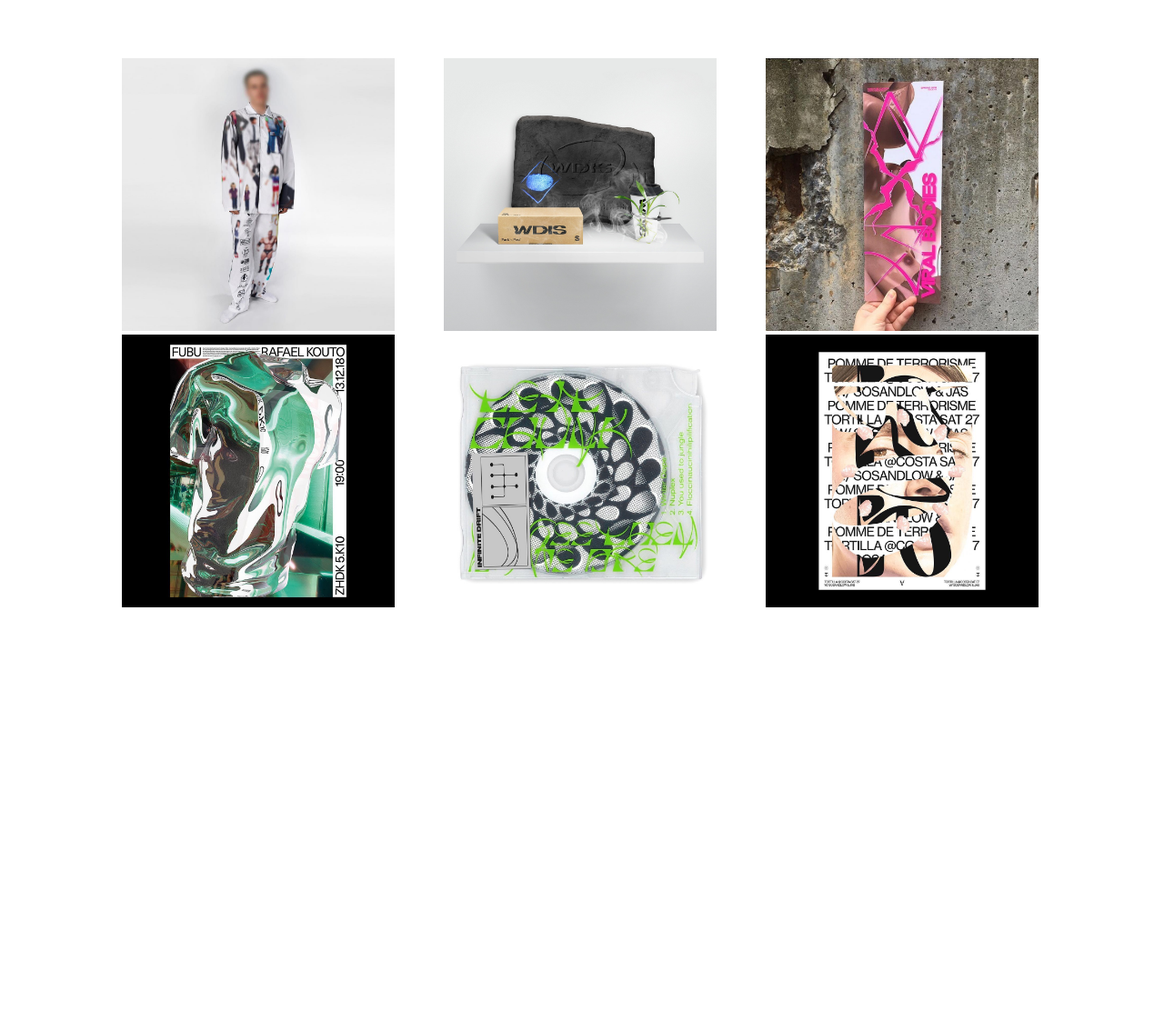
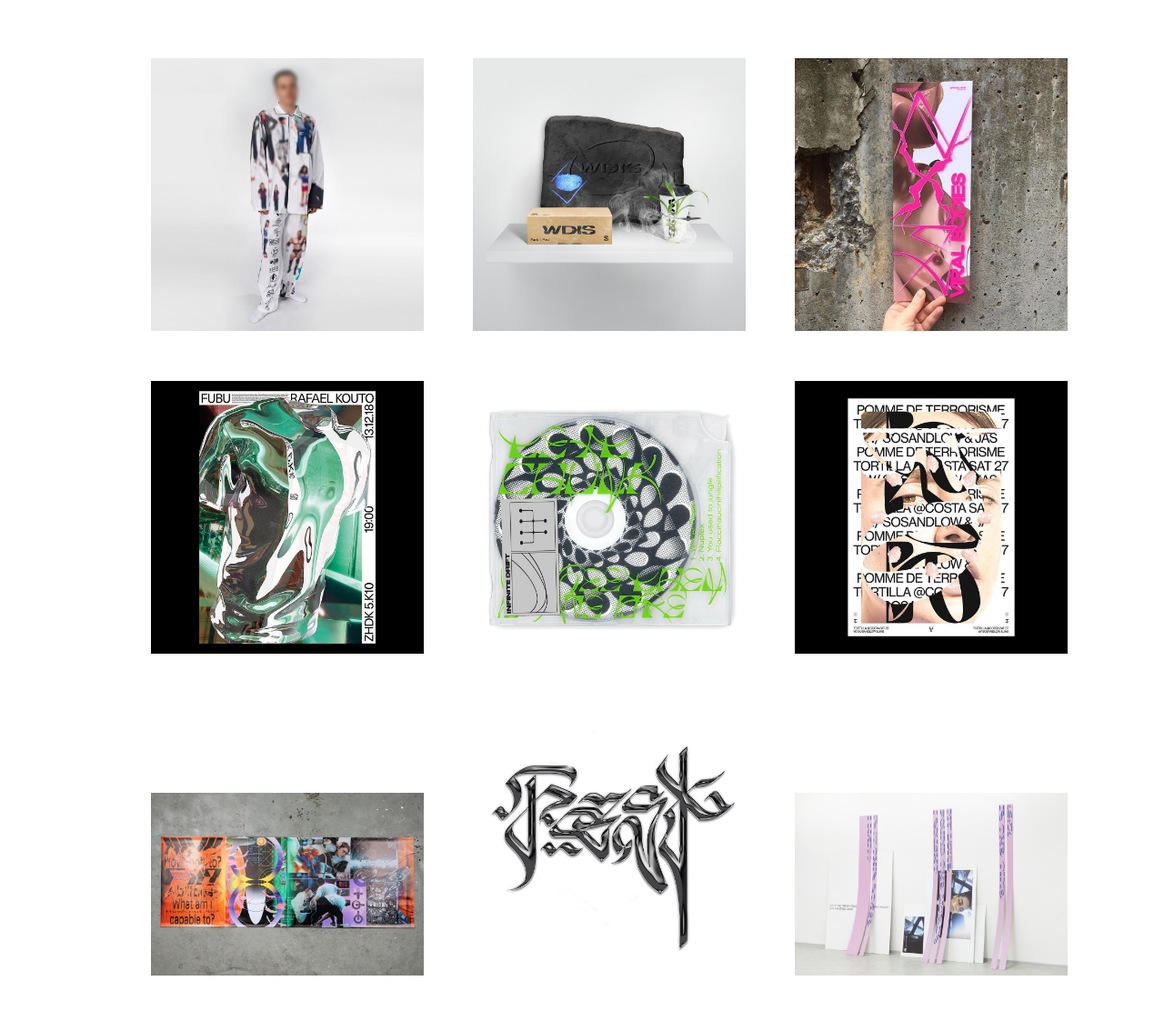
Before and after one commit to ovazclub/kostyaloh, a plain HTML site: page index.html in a window 1280 px wide. Shown: the part 178-1290 px from the top of the page at 91% size. Before the commit the page ends 858 px from the top, so only its background shows below. Drawn offline with Linux system fonts and the light colour scheme.

Commit message:
Add files via upload

```diff
--- a/index.html
+++ b/index.html
@@ -28,12 +28,16 @@
             </h1>
         </div>
         <div class="thumb" >
-            <img src="imgs/1.jpg" id="one" width="300" height="300">
-            <img src="imgs/2.jpg" id="one" class="margin" width="300" height="300">
-            <img src="imgs/3.jpg" id="one" width="300" height="300">
-            <img src="imgs/4.jpg" id="one" width="300" height="300">
-            <img src="imgs/5.jpg" id="one" class="margin" width="300" height="300">
-            <img src="imgs/6.jpg" id="one" width="300" height="300">
+            <img src="imgs/1.jpg" id="one" width="300">
+            <img src="imgs/2.jpg" id="one" class="margin" width="300">
+            <img src="imgs/3.jpg" id="one" width="300">
+            <img src="imgs/4.jpg" id="one" width="300">
+            <img src="imgs/5.jpg" id="one" class="margin" width="300">
+            <img src="imgs/6.jpg" id="one" width="300">
+            <img src="imgs/7.jpg" id="one" width="300">
+            <img src="imgs/8.jpg" id="one" class="margin" width="300">
+            <img src="imgs/9.jpg" id="one" width="300">
+            <iframe src="https://player.vimeo.com/video/314457860" width="640" height="360" frameborder="0" allow="autoplay; fullscreen" allowfullscreen></iframe>
         </div>
     </body>
 </html>
--- a/swag.css
+++ b/swag.css
@@ -19,13 +19,12 @@
    text-shadow: 0 0 5px rgba(0,0,0,0.5);
 }
 .thumb {
-   margin: auto;
-   width: 80%;
+   padding-left: 12.5%;
+   /* width: %; */
 }
-/*.thumb * {
-   margin-left: 50px;
+.thumb * {
    margin-bottom: 50px;
-}*/
+}
 .margin {
    margin-left: 50px;
    margin-right: 50px;
```
Also changed, not shown: imgs/7.jpg (added), imgs/8.jpg (added), imgs/9.jpg (added).
